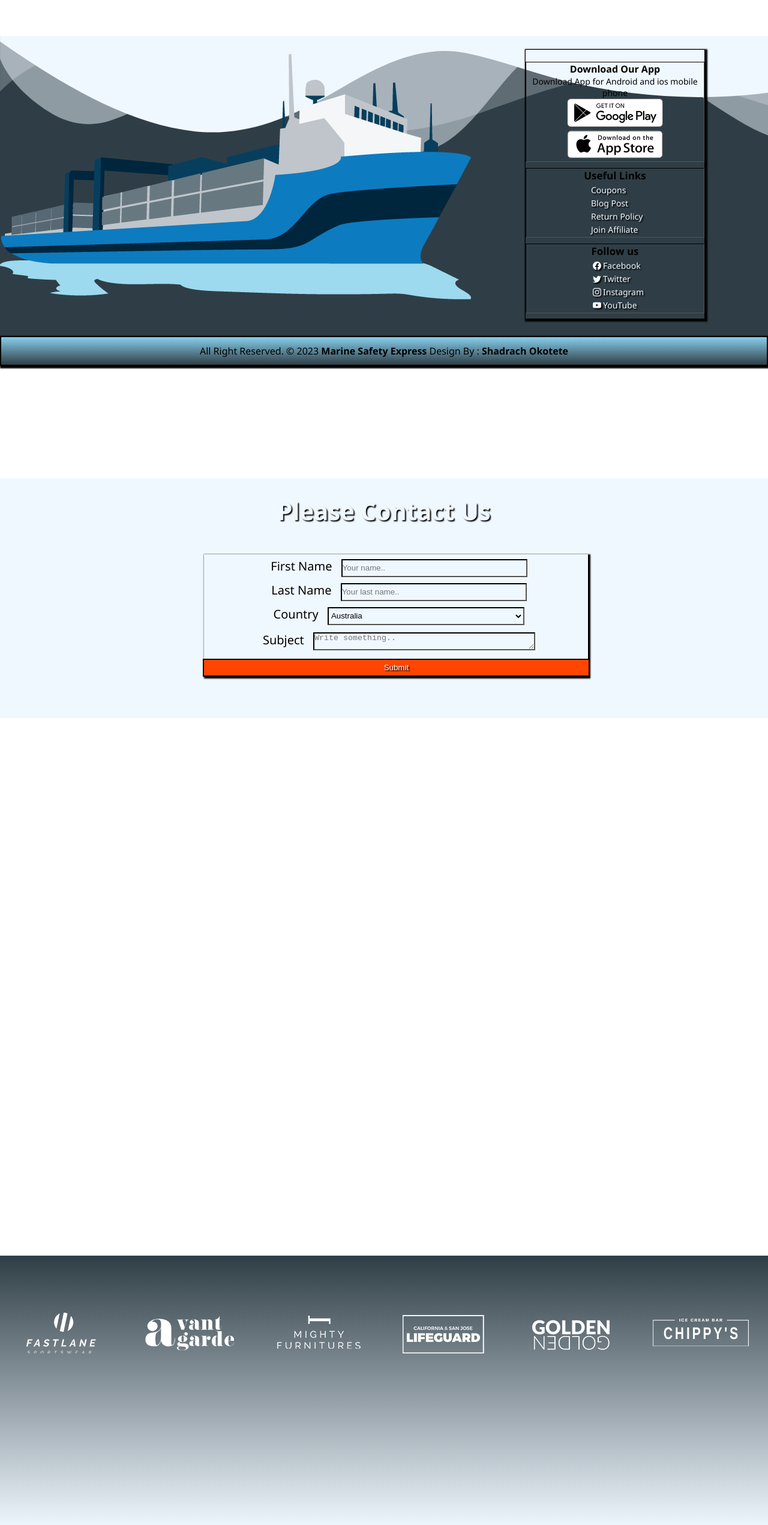
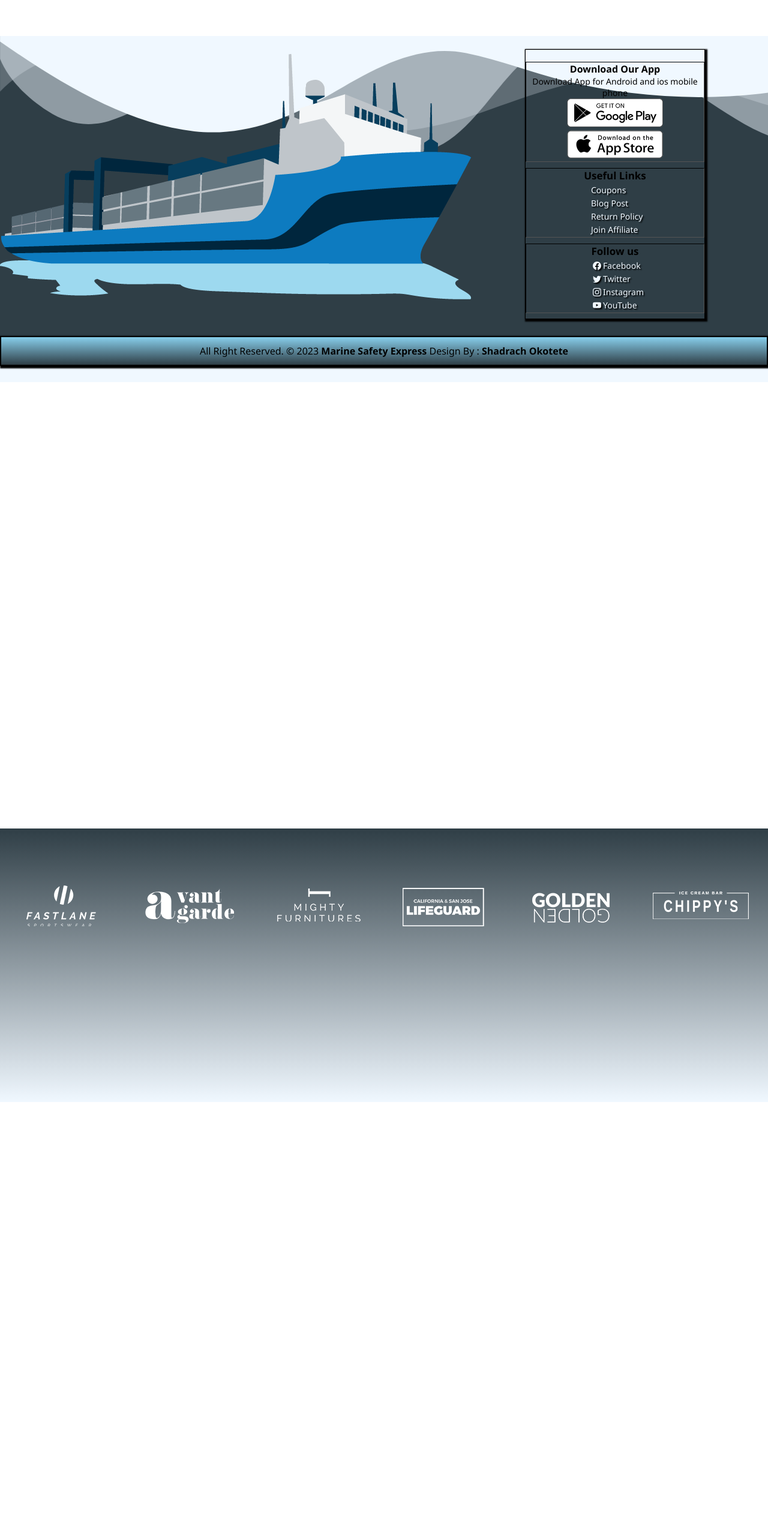
Before and after one commit to Shadrach647/shopping-cart, a plain HTML site: page index.html in a window 1280 px wide. Shown: the part 5283-7825 px from the top of the page at 60% size. After the commit the page ends 7120 px from the top, so only its background shows below. Drawn offline with nearby package versions, Linux system fonts and the light colour scheme.

Commit message:
made some adjustment

```diff
--- a/src/cssDomProj.css
+++ b/src/cssDomProj.css
@@ -655,7 +655,7 @@ a{
     width: 100%;
     height: 400px;
     position: absolute;
-    top: 760%;
+    top: 690%;
     background-color: aliceblue;
  }
  .header2{
@@ -785,7 +785,7 @@ a{
     width: 100%;
     height: 57%;
     position: absolute;
-    top: 922%;
+    top: 833%;
     background: linear-gradient(to bottom,#2f3e46,aliceblue);
     display: flex;
     z-index: 10;
```
